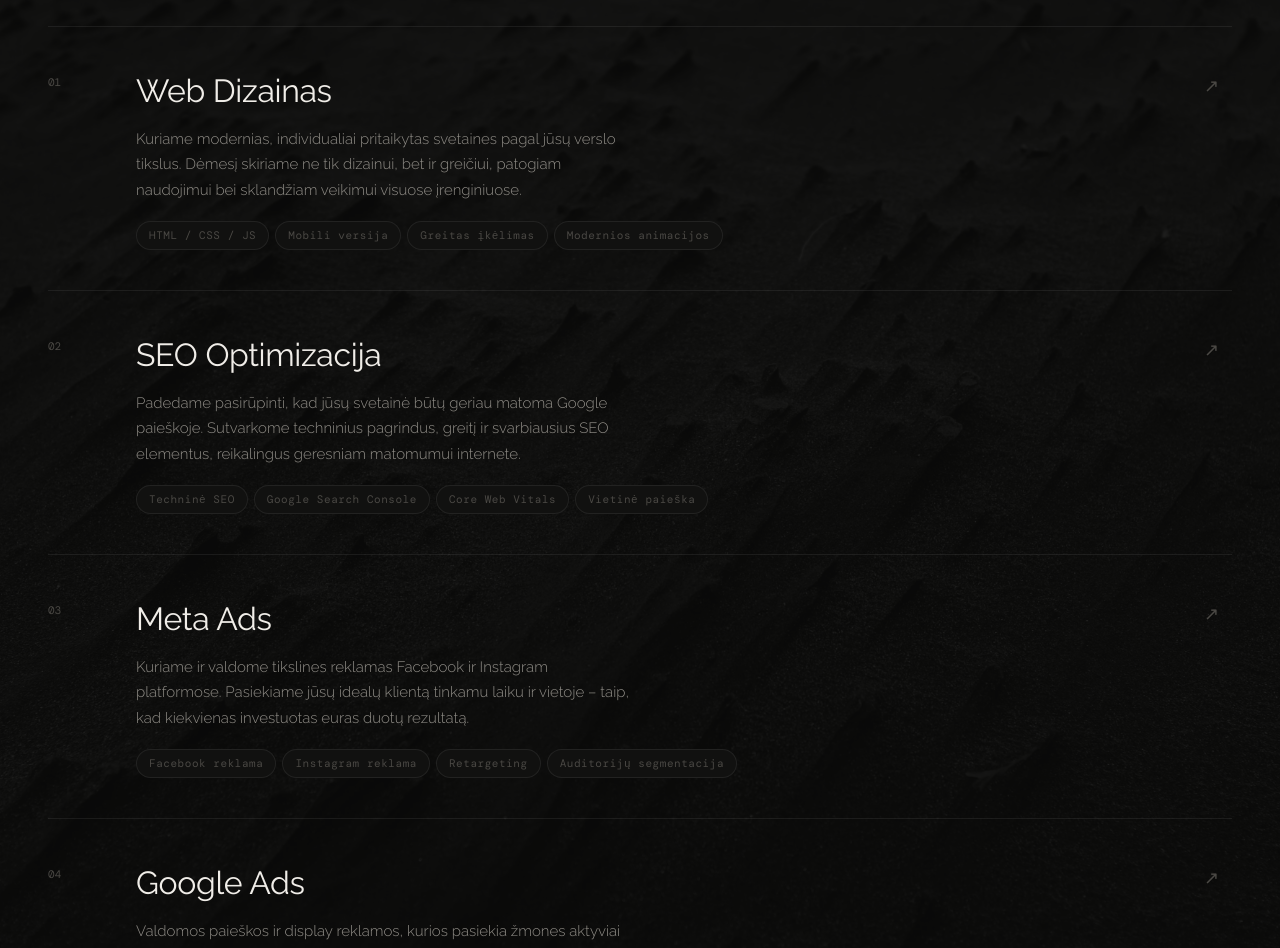
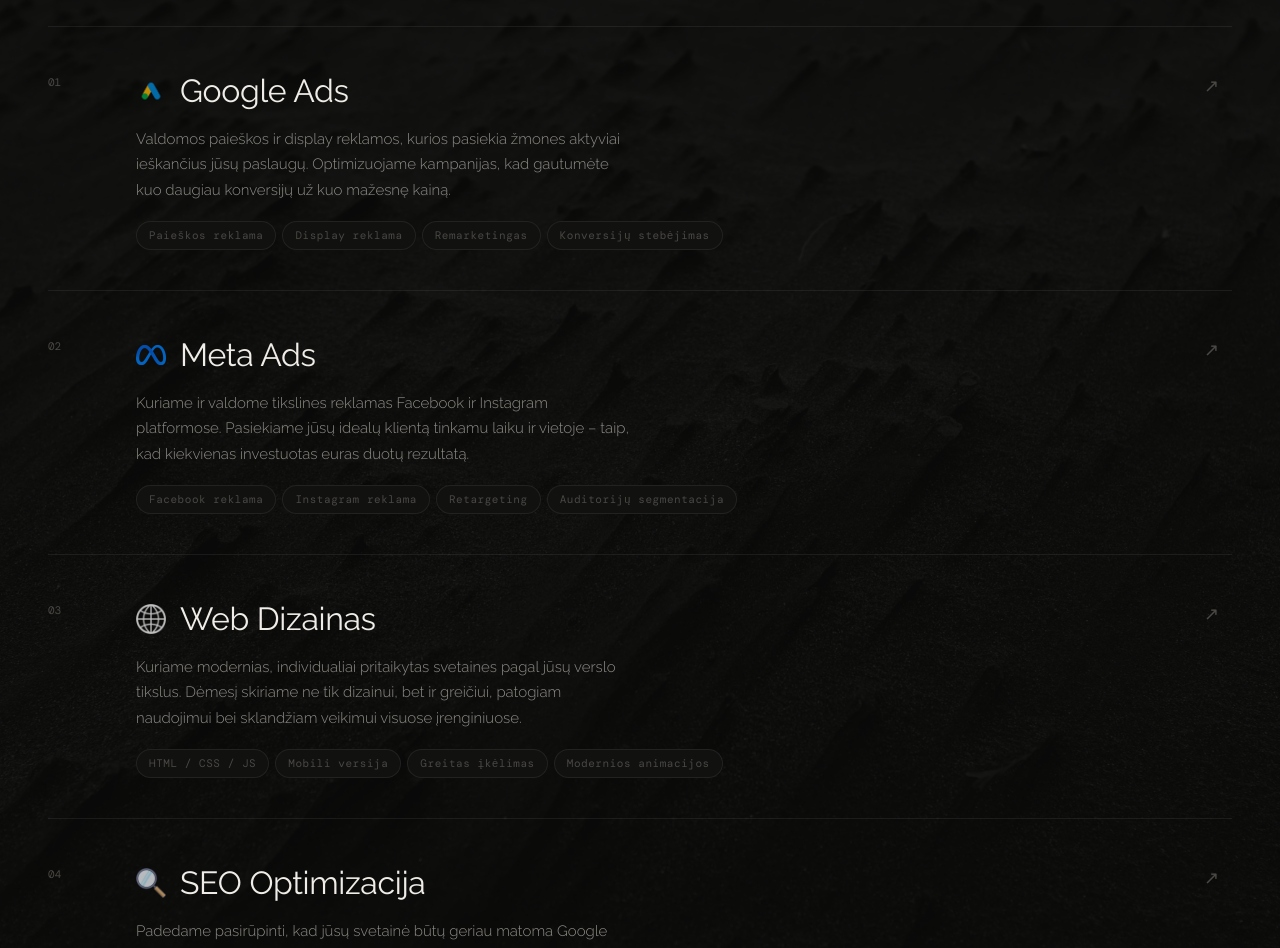
Before and after one commit to faustaskz/koma-studio, a Next.js app: page / in a window 1280 px wide. Shown: the part 1060-2008 px from the top of the page. Built offline with nearby package versions, Linux system fonts and the light colour scheme; a web font is replaced by a local one.

Commit message:
pakeitimai daugiau

```diff
--- a/app/page.tsx
+++ b/app/page.tsx
@@ -1,6 +1,7 @@
 'use client';
 
 import { useEffect } from 'react';
+import Link from 'next/link';
 // import Pricing from '@/components/Pricing';
 import ContactForm from '@/components/ContactForm';
 import DeployAnimation from '@/components/ui/DeployAnimation';
@@ -346,7 +347,7 @@
         .svc-list { display: flex; flex-direction: column; }
         .svc-row {
           --glow-x: 50%; --glow-y: 50%; --glow-opacity: 0;
-          display: grid; grid-template-columns: 60px 1fr 28px; align-items: start; gap: 28px; padding: 40px 0; border-top: 1px solid var(--border); transition: padding-left 0.3s cubic-bezier(0.16,1,0.3,1); cursor: default; position: relative; overflow: hidden;
+          display: grid; grid-template-columns: 60px 1fr 28px; align-items: start; gap: 28px; padding: 40px 0; border-top: 1px solid var(--border); transition: padding-left 0.3s cubic-bezier(0.16,1,0.3,1); cursor: pointer; position: relative; overflow: hidden;
         }
         .svc-row::before {
           content: ''; position: absolute; inset: 0;
@@ -358,8 +359,12 @@
         }
         .svc-row:last-child { border-bottom: 1px solid var(--border); }
         .svc-row:hover { padding-left: 8px; }
+        a.svc-row { text-decoration: none; color: inherit; display: grid; }
         .svc-n { font-family: 'DM Mono', monospace; font-size: 11px; color: var(--text-dim); padding-top: 7px; }
-        .svc-name { font-family: 'Raleway', sans-serif; font-size: 32px; font-weight: 400; letter-spacing: -0.01em; margin-bottom: 12px; transition: color 0.2s; color: var(--text); }
+        .svc-name-row { display: flex; align-items: center; gap: 14px; margin-bottom: 12px; }
+        .svc-icon { width: 30px; height: 30px; object-fit: contain; opacity: 0.75; flex-shrink: 0; transition: opacity 0.2s; }
+        .svc-row:hover .svc-icon { opacity: 1; }
+        .svc-name { font-family: 'Raleway', sans-serif; font-size: 32px; font-weight: 400; letter-spacing: -0.01em; transition: color 0.2s; color: var(--text); }
         .svc-row:hover .svc-name { color: var(--text-muted); }
         .svc-desc { font-size: 15px; color: var(--text-muted); line-height: 1.7; max-width: 500px; }
         .svc-tags { display: flex; flex-wrap: wrap; gap: 6px; margin-top: 18px; }
@@ -505,7 +510,7 @@
 
           /* Hero */
           #hero { padding: 100px 20px 60px; }
-          .hero-title { font-size: clamp(40px, 11vw, 64px); }
+          .hero-title { font-size: clamp(56px, 15vw, 80px); }
           .hero-sub { font-size: 15px; max-width: 100%; }
           .hero-actions { flex-direction: column; gap: 10px; width: 100%; padding: 0 16px; }
           .btn-primary-wrap, .btn-ghost { width: 100%; text-align: center; }
@@ -521,6 +526,8 @@
 
           .svc-row { grid-template-columns: 40px 1fr 20px; gap: 14px; padding: 28px 0; }
           .svc-name { font-size: 24px; }
+          .svc-icon { width: 24px; height: 24px; }
+          .svc-name-row { gap: 10px; }
 
           .port-grid { grid-template-columns: 1fr 1fr; gap: 10px; }
           .port-cta-card { grid-column: 1 / -1; aspect-ratio: unset; }
@@ -547,7 +554,7 @@
         }
 
         @media(max-width:480px){
-          .hero-title { font-size: 38px; }
+          .hero-title { font-size: 54px; }
           .port-grid { grid-template-columns: 1fr; }
           .port-cta-card { grid-column: unset; }
           .about-stats { grid-template-columns: 1fr 1fr; }
@@ -576,50 +583,62 @@
         <div className="stag reveal">Paslaugos</div>
         <h2 className="svc-title reveal">Ką mes darome.</h2>
         <div className="svc-list">
-          <div className="svc-row reveal">
+          <Link href="/paslaugos/google-ads" className="svc-row reveal">
             <div className="svc-n">01</div>
             <div>
-              <div className="svc-name">Web Dizainas</div>
+              <div className="svc-name-row">
+                <img src="/googleadss.webp" className="svc-icon" alt="" />
+                <div className="svc-name">Google Ads</div>
+              </div>
+              <p className="svc-desc">Valdomos paieškos ir display reklamos, kurios pasiekia žmones aktyviai ieškančius jūsų paslaugų. Optimizuojame kampanijas, kad gautumėte kuo daugiau konversijų už kuo mažesnę kainą.</p>
+              <div className="svc-tags">
+                {['Paieškos reklama','Display reklama','Remarketingas','Konversijų stebėjimas'].map((t,i) => <span key={i} className="stag2">{t}</span>)}
+              </div>
+            </div>
+            <div className="svc-arr">↗</div>
+          </Link>
+          <Link href="/paslaugos/meta-ads" className="svc-row reveal d1">
+            <div className="svc-n">02</div>
+            <div>
+              <div className="svc-name-row">
+                <img src="/metalogo.webp" className="svc-icon" alt="" />
+                <div className="svc-name">Meta Ads</div>
+              </div>
+              <p className="svc-desc">Kuriame ir valdome tikslines reklamas Facebook ir Instagram platformose. Pasiekiame jūsų idealų klientą tinkamu laiku ir vietoje – taip, kad kiekvienas investuotas euras duotų rezultatą.</p>
+              <div className="svc-tags">
+                {['Facebook reklama','Instagram reklama','Retargeting','Auditorijų segmentacija'].map((t,i) => <span key={i} className="stag2">{t}</span>)}
+              </div>
+            </div>
+            <div className="svc-arr">↗</div>
+          </Link>
+          <Link href="/paslaugos/svetainiu-kurimas" className="svc-row reveal d2">
+            <div className="svc-n">03</div>
+            <div>
+              <div className="svc-name-row">
+                <img src="/svetainiulogo.webp" className="svc-icon" alt="" style={{ filter: 'brightness(0) invert(1)' }} />
+                <div className="svc-name">Web Dizainas</div>
+              </div>
               <p className="svc-desc">Kuriame modernias, individualiai pritaikytas svetaines pagal jūsų verslo tikslus. Dėmesį skiriame ne tik dizainui, bet ir greičiui, patogiam naudojimui bei sklandžiam veikimui visuose įrenginiuose.</p>
               <div className="svc-tags">
                 {['HTML / CSS / JS','Mobili versija','Greitas įkėlimas','Modernios animacijos'].map((t,i) => <span key={i} className="stag2">{t}</span>)}
               </div>
             </div>
             <div className="svc-arr">↗</div>
-          </div>
-          <div className="svc-row reveal d1">
-            <div className="svc-n">02</div>
+          </Link>
+          <Link href="/paslaugos/seo-optimizacija" className="svc-row reveal d3">
+            <div className="svc-n">04</div>
             <div>
-              <div className="svc-name">SEO Optimizacija</div>
+              <div className="svc-name-row">
+                <img src="/magnifyingglass.webp" className="svc-icon" alt="" />
+                <div className="svc-name">SEO Optimizacija</div>
+              </div>
               <p className="svc-desc">Padedame pasirūpinti, kad jūsų svetainė būtų geriau matoma Google paieškoje. Sutvarkome techninius pagrindus, greitį ir svarbiausius SEO elementus, reikalingus geresniam matomumui internete.</p>
               <div className="svc-tags">
                 {['Techninė SEO','Google Search Console','Core Web Vitals','Vietinė paieška'].map((t,i) => <span key={i} className="stag2">{t}</span>)}
               </div>
             </div>
             <div className="svc-arr">↗</div>
-          </div>
-          <div className="svc-row reveal d2">
-            <div className="svc-n">03</div>
-            <div>
-              <div className="svc-name">Meta Ads</div>
-              <p className="svc-desc">Kuriame ir valdome tikslines reklamas Facebook ir Instagram platformose. Pasiekiame jūsų idealų klientą tinkamu laiku ir vietoje – taip, kad kiekvienas investuotas euras duotų rezultatą.</p>
-              <div className="svc-tags">
-                {['Facebook reklama','Instagram reklama','Retargeting','Auditorijų segmentacija'].map((t,i) => <span key={i} className="stag2">{t}</span>)}
-              </div>
-            </div>
-            <div className="svc-arr">↗</div>
-          </div>
-          <div className="svc-row reveal d3">
-            <div className="svc-n">04</div>
-            <div>
-              <div className="svc-name">Google Ads</div>
-              <p className="svc-desc">Valdomos paieškos ir display reklamos, kurios pasiekia žmones aktyviai ieškančius jūsų paslaugų. Optimizuojame kampanijas, kad gautumėte kuo daugiau konversijų už kuo mažesnę kainą.</p>
-              <div className="svc-tags">
-                {['Paieškos reklama','Display reklama','Remarketingas','Konversijų stebėjimas'].map((t,i) => <span key={i} className="stag2">{t}</span>)}
-              </div>
-            </div>
-            <div className="svc-arr">↗</div>
-          </div>
+          </Link>
         </div>
       </section>
 
--- a/components/NavBar.tsx
+++ b/components/NavBar.tsx
@@ -210,7 +210,7 @@
               <div className="nav-dropdown" onMouseEnter={onEnter} onMouseLeave={onLeave}>
                 {PASLAUGOS.map(p => (
                   <Link key={p.href} href={p.href} className="nav-drop-item" onClick={() => setOpen(false)}>
-                    <img src={p.icon} alt="" className="nav-drop-icon" style={p.icon === '/magnifyingglass.webp' ? {width:'30px', height:'30px'} : undefined} />
+                    <img src={p.icon} alt="" className="nav-drop-icon" style={{ ...(p.icon === '/magnifyingglass.webp' ? {width:'30px', height:'30px'} : {}), ...(p.icon === '/svetainiulogo.webp' ? {filter:'brightness(0) invert(1)'} : {}) }} />
                     {p.label}
                   </Link>
                 ))}
@@ -238,7 +238,7 @@
         <p className="mob-section-label">Paslaugos</p>
         {PASLAUGOS.map(p => (
           <Link key={p.href} href={p.href} className="mob-link" onClick={closeMobile}>
-            <img src={p.icon} alt="" className="mob-link-icon" />
+            <img src={p.icon} alt="" className="mob-link-icon" style={p.icon === '/svetainiulogo.webp' ? {filter:'brightness(0) invert(1)'} : undefined} />
             {p.label}
           </Link>
         ))}
```
